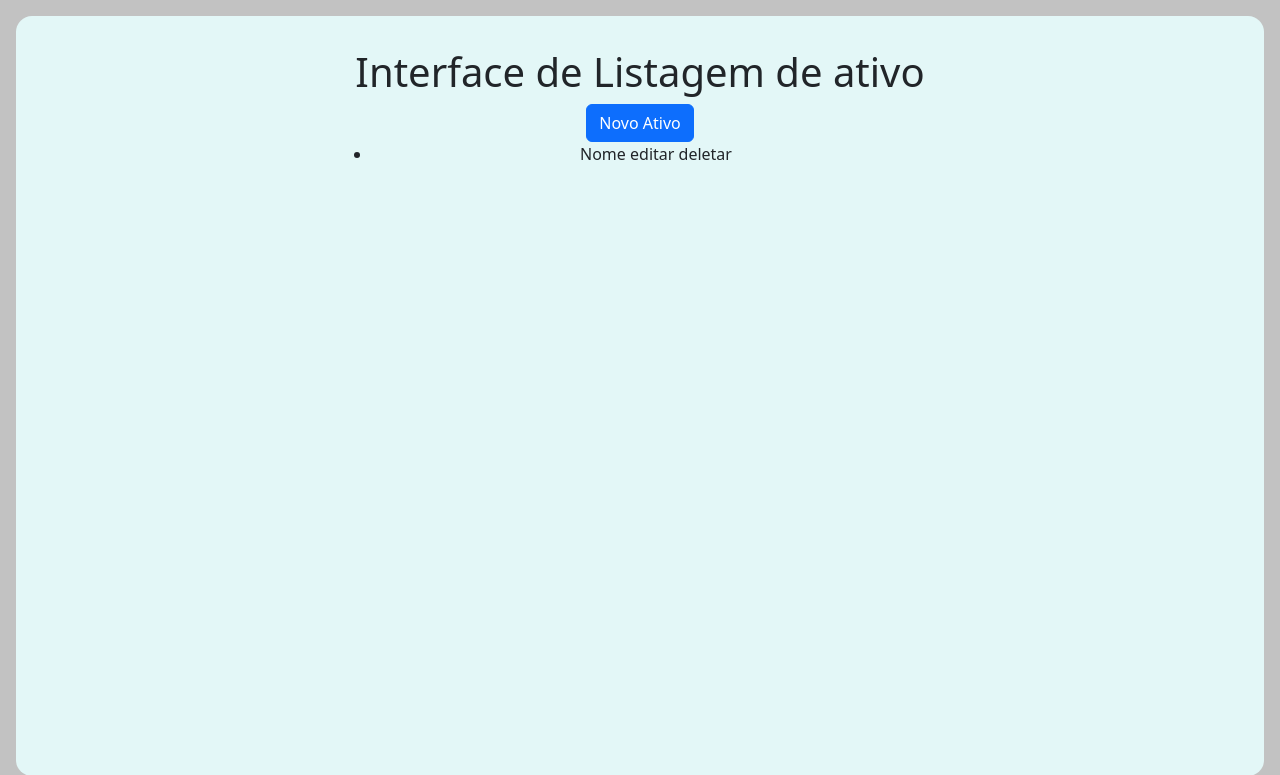
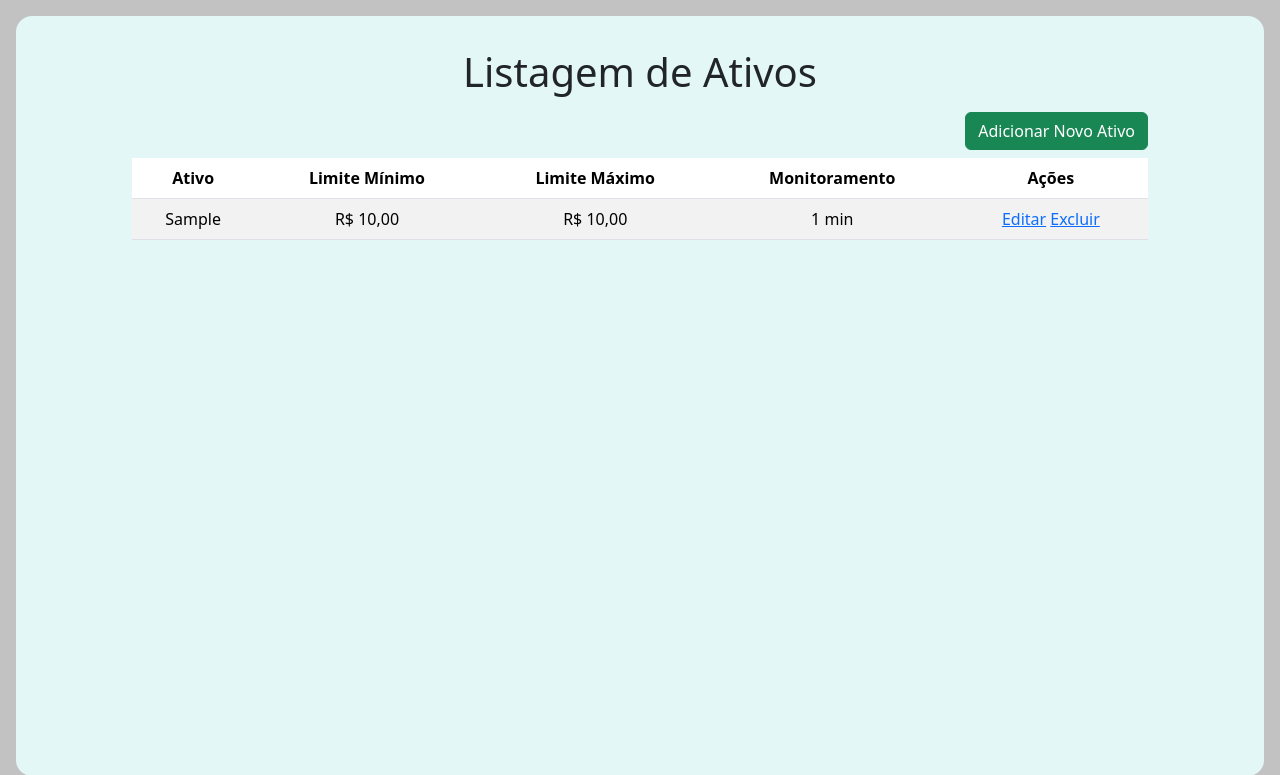
Before and after one commit to Victy0/monitora_ativos_desafioInoa, a Django app: template stocks/templates/stock/stockList.html in a window 1280 px wide. Shown: the top 775 px of the page. Run offline with Django 4.2, Linux system fonts and the light colour scheme; the template is opened without the code that fills it: values that come from a table or form of the project are taken from there, others are empty; tables that the repository leaves empty hold one stand-in row (values such as "Sample post").

Commit message:
Lista e delete de ativos associado a usuário

```diff
--- a/static/css/styles.css
+++ b/static/css/styles.css
@@ -104,3 +104,15 @@ html, body
     font-weight: 600;
     background-color: rgb(245, 245, 245);
 }
+
+.btn-new-stock
+{
+    margin-top: 0.5em;
+    margin-bottom: 0.5em;
+    float: right;
+}
+.empty-stock-list
+{
+    font-weight: 600;
+    background-color: rgb(255, 227, 227) !important;
+}
--- a/stocks/templates/stock/createStock.html
+++ b/stocks/templates/stock/createStock.html
@@ -1,9 +1,9 @@
 {% extends "base.html" %}
 
-{% block title%} Monitora Ativos - Cadastro de ativo {%endblock%}
+{% block title%} Monitora Ativos - Ativo {%endblock%}
 
 {% block content %}
-
+    <div class="col-lg-6">
     {% if id_stock %}
         <h1 class="mb-2">Edição de ativo</h1>
     {% else %}
@@ -147,5 +147,5 @@
             {% endif %}
             </form>
     {% endif %}
-
+    </div>
 {% endblock content %}
--- a/stocks/templates/stock/stockList.html
+++ b/stocks/templates/stock/stockList.html
@@ -3,18 +3,40 @@
 {% block title%} Monitora Ativos - Listagem de ativos {%endblock%}
 
 {% block content %}
+    <div class="col-lg-10">
+        <h1 class="mb-2">Listagem de Ativos</h1>
 
-    <h1 class="mb-2">Interface de Listagem de ativo</h1>
+        <a href="{% url 'create-stock' %}" class="btn btn btn-success btn-new-stock">Adicionar Novo Ativo</a>
 
-    <a href="{% url 'create-stock' %}" class="btn btn-primary">Novo Ativo</a>
-    <ul class="stock-list">
-    {% for stock in stockList %}
-        <li class="stock-item">
-            <span>Nome</span>
-            <span>editar</span>
-            <span>deletar</span>
-        </li>
-    {% endfor %}
-    </ul>
-
+        <table class="table table-striped">
+            <thead>
+                <tr>
+                    <th scope="col">Ativo</th>
+                    <th scope="col">Limite Mínimo</th>
+                    <th scope="col">Limite Máximo</th>
+                    <th scope="col">Monitoramento</th>
+                    <th scope="col">Ações</th>
+                </tr>
+            </thead>
+            <tbody>
+            {% for stock_user in stockList %}
+                <tr>
+                    <td data-toggle="tooltip" data-placement="bottom" title={{stock_user.stock.name}}>{{stock_user.stock.acronym}}</td>
+                    <td>R$ {{stock_user.min_price}}</td>
+                    <td>R$ {{stock_user.max_price}}</td>
+                    <td>{{stock_user.update_frequency}} min</td>
+                    <td>
+                        <a href="{% url 'edit-stock' id_stock=stock_user.stock.id_stock %}">Editar</a>
+                        <a href="{% url 'delete-stock' id_stock=stock_user.stock.id_stock %}">Excluir</a>
+                        <!--<a href="{% url 'stock-list' %}">Detalhes</a>-->
+                    </td>
+                </tr>
+            {% empty %}
+                <tr>
+                    <td colspan="5" class="empty-stock-list">NENHUM ATIVO MONITORADO!!!</td>
+                </tr>
+            {% endfor %}
+            </tbody>
+        </table>
+    </div>
 {% endblock content %}
--- a/stocks/urls.py
+++ b/stocks/urls.py
@@ -7,5 +7,6 @@ urlpatterns = [
     path('', views.stock_list, name="stock-list"),
     path('search/', views.search_stock, name="search-stock"),
     path('create/', views.create_stock, name="create-stock"),
-    path('edit/<int:id_stock>', views.edit_stock, name="edit-stock")
+    path('edit/<int:id_stock>', views.edit_stock, name="edit-stock"),
+    path('delete/<int:id_stock>', views.delete_stock, name="delete-stock")
 ]
--- a/templates/base.html
+++ b/templates/base.html
@@ -17,11 +17,9 @@
                 {% if 'id_user' in request.session %}
                     {% include "navbar.html" %}
                 {% endif %}
-                    <div class="row justify-content-center web-view">
-                        <div class="col-sm-6">
-                            {% block content %}
-                            {% endblock %}
-                        </div>
+                    <div class="row justify-content-center">
+                        {% block content %}
+                        {% endblock %}
                     </div>
                 </div>
             </div>
--- a/users/templates/login/login.html
+++ b/users/templates/login/login.html
@@ -3,7 +3,7 @@
 {% block title%} Monitora Ativos - Login {%endblock%}
 
 {% block content %}
-
+    <div class="col-lg-6">
         <h1 class="mb-2">Login</h1>
     {% if error %}
         <p class="mb-4 error-message">
@@ -35,5 +35,5 @@
             <button type="submit" class="btn btn-primary">Entrar</button>
         </form>
         <a href="{% url 'create-user' %}" class="btn btn-link">Novo por aqui? Cadastre-se!</a>
-
+    <div class="col-lg-6">
 {% endblock content %}
--- a/users/templates/user/createUser.html
+++ b/users/templates/user/createUser.html
@@ -3,7 +3,7 @@
 {% block title%} Monitora Ativos - Usuário {%endblock%}
 
 {% block content %}
-
+    <div class="col-lg-6">
     {% if edit %}
         <h1 class="mb-2">Edição de usuário</h1>
     {% else %}
@@ -71,6 +71,6 @@
             <button type="submit" class="btn btn-primary">Cadastrar</button>
         </form>
         <a href="{% url 'login' %}" class="btn btn-link">Já possui Cadastro? Acesse sua conta!</a>
-        {% endif %}
-
+    {% endif %}
+    </div>
 {% endblock content %}
--- a/users/views.py
+++ b/users/views.py
@@ -21,7 +21,7 @@ def login(request):
             return render(request, 'login/login.html', {'form': loginForm, 'error': error_message})
 
         request.session['id_user'] = id_user
-        return render(request, 'stock/stockList.html')
+        return redirect('stock-list')
 
     return render(request, 'login/login.html')
 
```
Also changed, not shown: stocks/views.py (+10 -0 lines).
